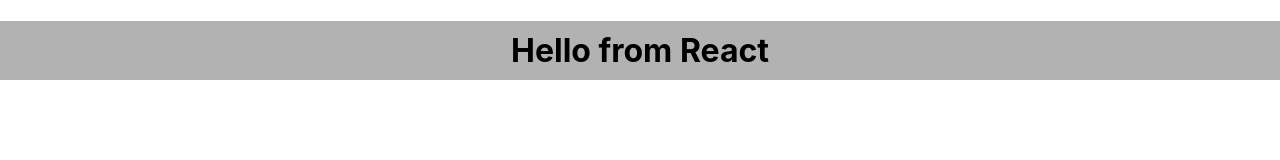
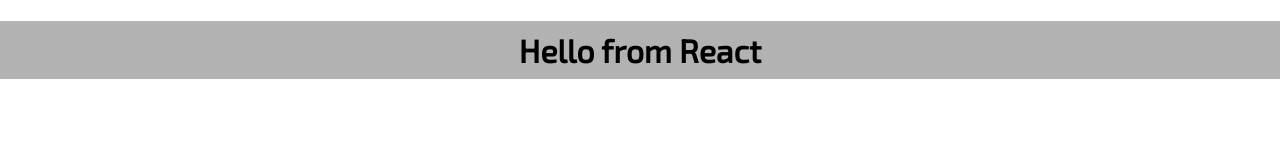
Before and after one commit to norbert-lukaszuk/reactapp, a React (Create React App) app: page / in a window 1280 px wide. Shown: the top 160 px of the page. Built offline with nearby package versions, Linux system fonts and the light colour scheme.

Commit message:
Exo 2 font add

```diff
--- a/src/index.css
+++ b/src/index.css
@@ -1,8 +1,7 @@
+@import url("https://fonts.googleapis.com/css2?family=Exo+2&display=swap");
 body {
   margin: 0;
-  font-family: -apple-system, BlinkMacSystemFont, "Segoe UI", "Roboto", "Oxygen",
-    "Ubuntu", "Cantarell", "Fira Sans", "Droid Sans", "Helvetica Neue",
-    sans-serif;
+  font-family: "Exo 2", sans-serif;
   -webkit-font-smoothing: antialiased;
   -moz-osx-font-smoothing: grayscale;
 }
```
